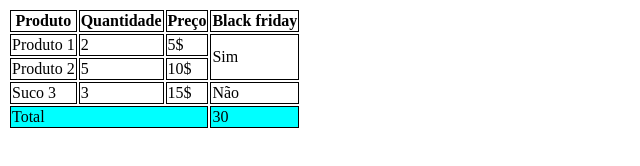
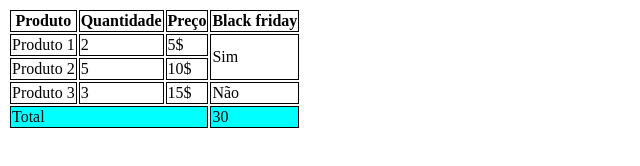
Before and after one commit to thalison-tech/Aula-Tabela, a plain HTML site: page index.html in a window 1280 px wide. Shown: the full height of the page, 0-640 px from the left. Drawn offline with Linux system fonts and the light colour scheme.

Commit message:
trocado de Suco para Produto

```diff
--- a/index.html
+++ b/index.html
@@ -42,7 +42,7 @@
 
             </tr>
             <tr>
-                <td>Suco 3</td>
+                <td>Produto 3</td>
                 <td>3</td>
                 <td>15$</td>
                 <td>Não</td>
```
